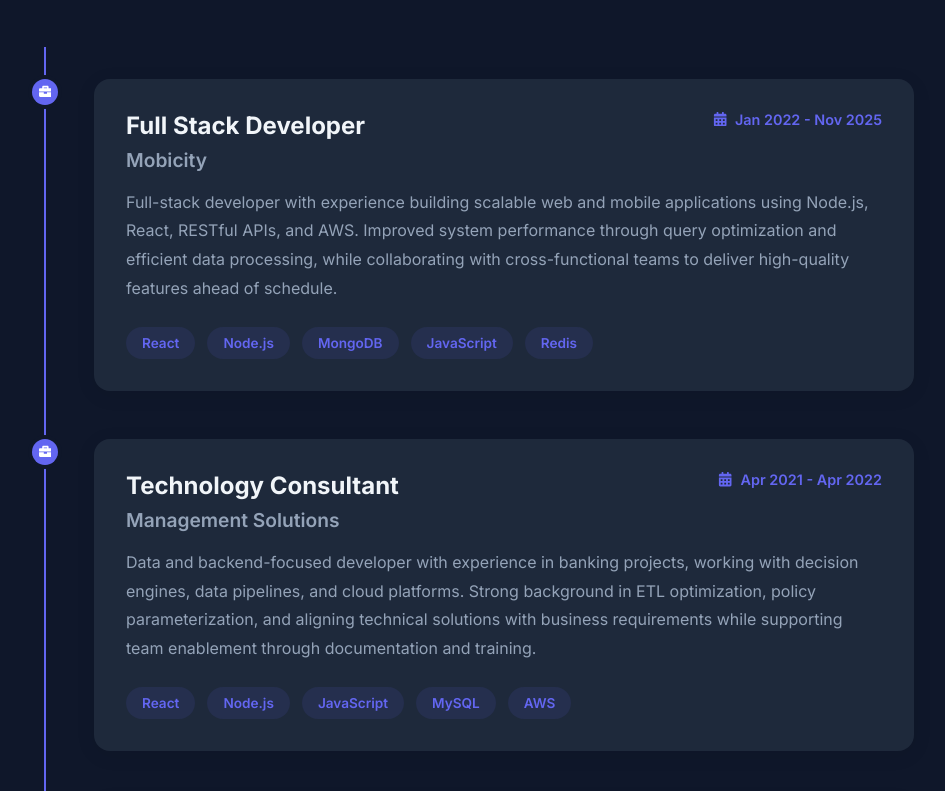
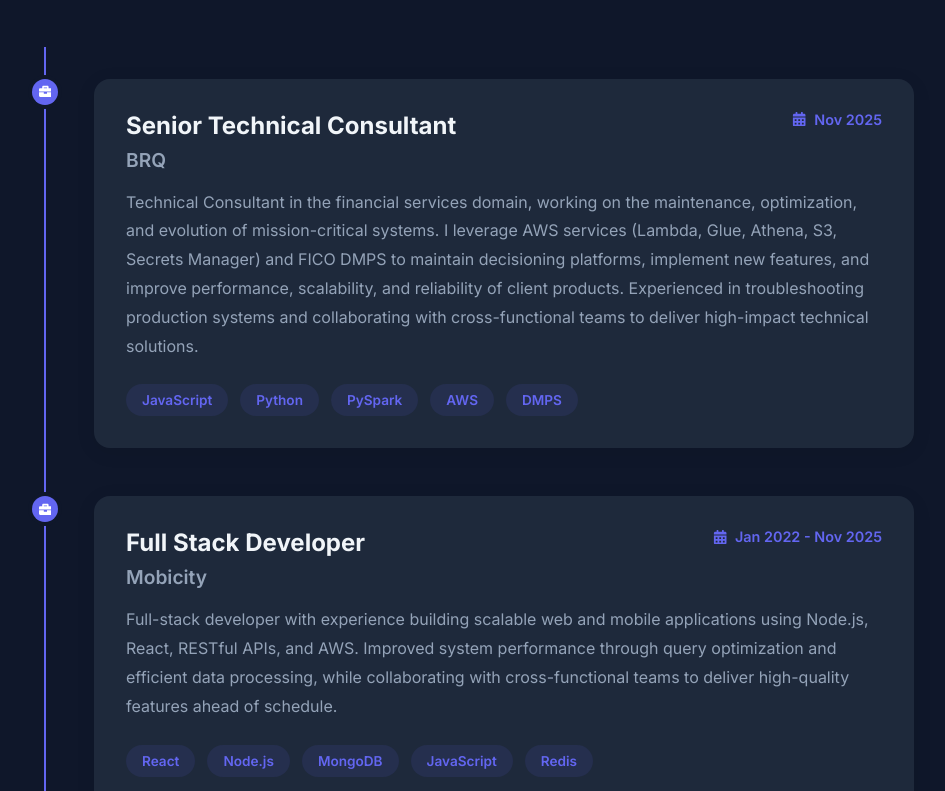
Before and after one commit to Guiilhermendes/portfolio, a React (Create React App) app in the folder portfolio-app/: page / in a window 1280 px wide. Shown: the part 3609-4400 px from the top of the page, without its empty margins (176-1121 px from the left). Built offline with nearby package versions, Linux system fonts and the light colour scheme; no server answers.

Commit message:
feat: adding new role job

```diff
--- a/portfolio-app/src/i18n.ts
+++ b/portfolio-app/src/i18n.ts
@@ -41,6 +41,13 @@ const resources = {
       experience: {
         title: 'Professional Experience',
         experiences: [
+          {
+            company: 'BRQ',
+            role: 'Senior Technical Consultant',
+            period: 'Nov 2025',
+            description: 'Technical Consultant in the financial services domain, working on the maintenance, optimization, and evolution of mission-critical systems. I leverage AWS services (Lambda, Glue, Athena, S3, Secrets Manager) and FICO DMPS to maintain decisioning platforms, implement new features, and improve performance, scalability, and reliability of client products. Experienced in troubleshooting production systems and collaborating with cross-functional teams to deliver high-impact technical solutions.',
+            technologies: ['JavaScript', 'Python', 'PySpark', 'AWS', 'DMPS']
+          },
           {
             company: 'Mobicity',
             role: 'Full Stack Developer',
@@ -128,6 +135,13 @@ const resources = {
         title: 'Experiência Profissional',
         experiences: [
           {
+            company: 'BRQ',
+            role: 'Consultor Técnico Senior',
+            period: 'Nov 2025',
+            description: 'Consultor Técnico Senior atuando no setor de serviços financeiros, responsável pela manutenção, otimização e evolução de sistemas críticos para o negócio. Utilizo serviços da AWS (Lambda, Glue, Athena, S3, Secrets Manager) e FICO DMPS para manter plataformas de decisão, implementar novas funcionalidades e melhorar o desempenho, a escalabilidade e a confiabilidade dos produtos dos clientes. Possuo experiência na resolução de problemas em ambientes de produção e na colaboração com equipes multidisciplinares para entregar soluções técnicas de alto impacto.',
+            technologies: ['JavaScript', 'Python', 'PySpark', 'AWS', 'DMPS']
+          },
+          {
             company: 'Mobicity',
             role: 'Desenvolvedor Full Stack',
             period: 'Jan 2022 - Nov 2025',
```
